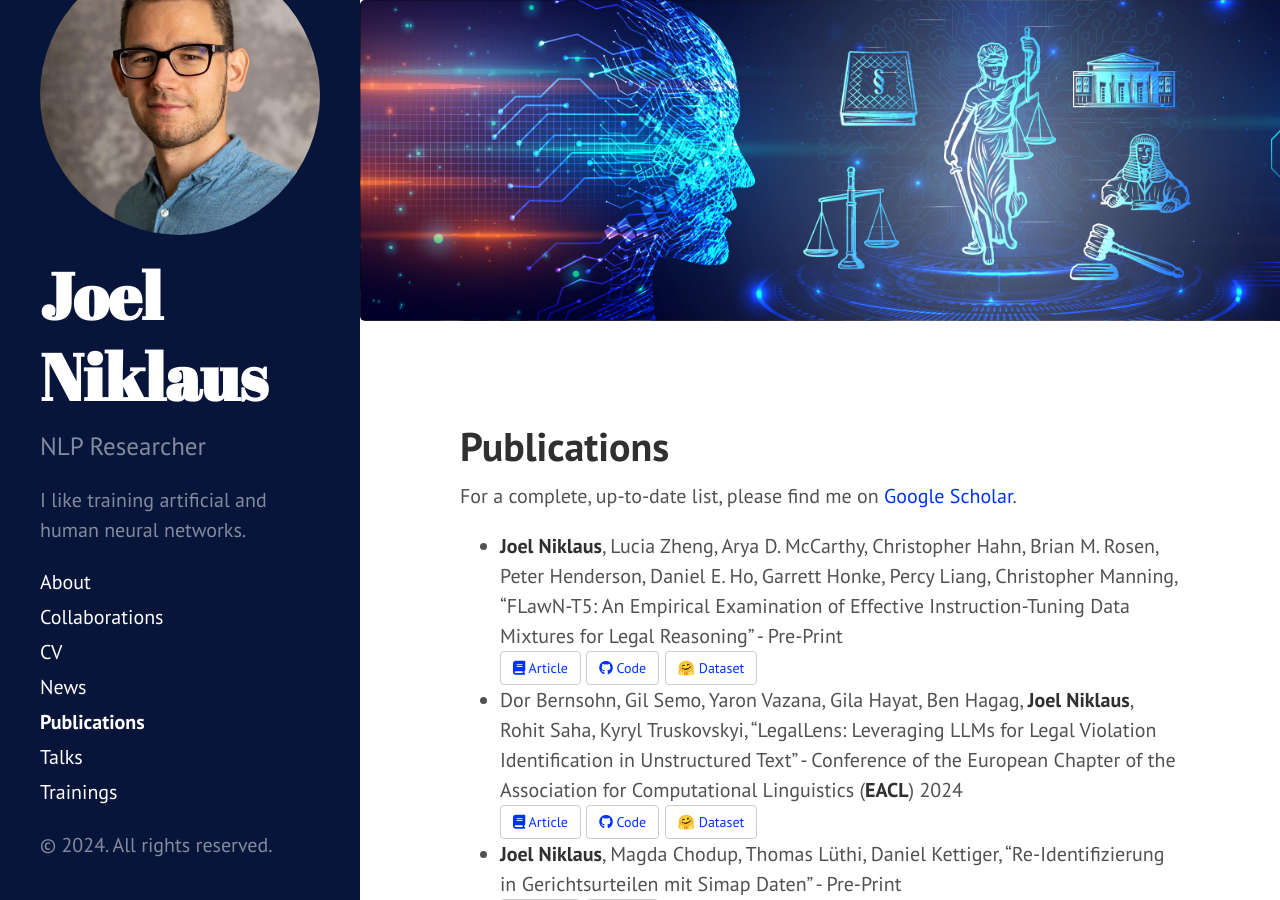
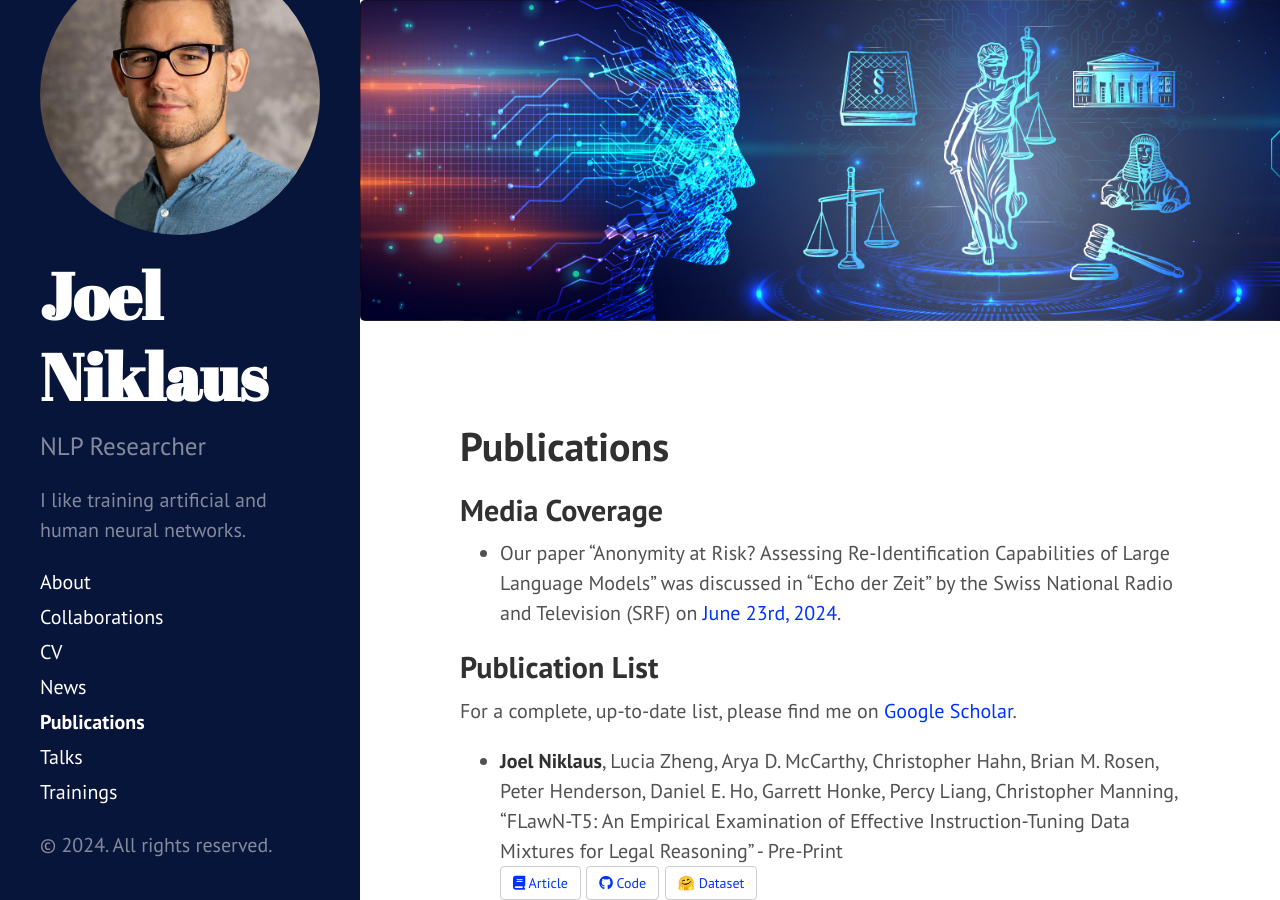
Before and after one commit to JoelNiklaus/joelniklaus.github.io, a Jekyll site: the page built from _pages/publications.md, in a window 1280 px wide and 900 px high. Built offline with Jekyll 4.4.1, drawn with Linux system fonts in a browser that asks for light colours; a style sheet for code colours, icons or effects is not loaded.

Commit message:
made some updates
Signed-off-by: Joel Niklaus <me@joelniklaus.ch>

```diff
--- a/_pages/publications.md
+++ b/_pages/publications.md
@@ -2,6 +2,14 @@
 layout: page
 title: Publications
 ---
+
+## Media Coverage
+
+- Our paper "Anonymity at Risk? Assessing Re-Identification Capabilities of Large Language Models" was discussed in
+  "Echo der Zeit" by the Swiss National Radio and Television (SRF) on
+  [June 23rd, 2024](https://www.srf.ch/audio/echo-der-zeit/justiz-im-spannungsfeld-zwischen-transparenz-und-privatsphaere?partId=12612581).
+
+## Publication List
 
 For a complete, up-to-date list, please find me
 on [Google Scholar](https://scholar.google.com/citations?user=qJ8iricAAAAJ).
```
Also changed, not shown: _pages/collaborations.md (+2 -2 lines), _pages/news.md (+1 -1 lines).
